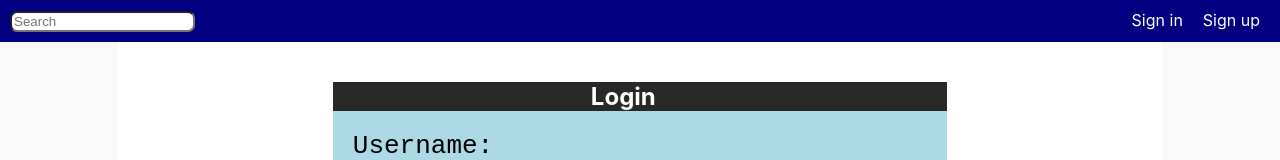
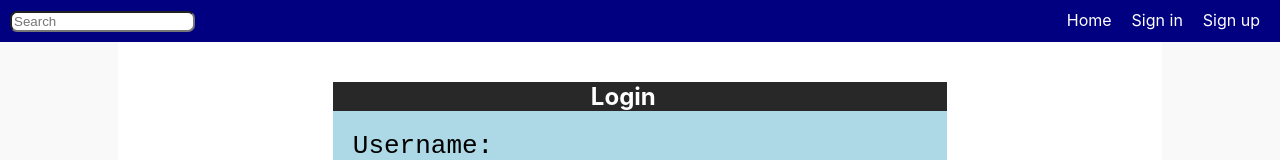
Before and after one commit to luciancahil/Social-Website, a React (Create React App) app: page /login in a window 1280 px wide. Shown: the top 160 px of the page. Built offline with nearby package versions, Linux system fonts and the light colour scheme.

Commit message:
added home button to navbar

```diff
--- a/src/Components/Navbar.component.js
+++ b/src/Components/Navbar.component.js
@@ -58,6 +58,7 @@ class NavBar extends React.Component {
             </div>
 
             <div id = "navlinks">
+                <a href = "/home">Home</a>
                 <a href = {this.state.leftLink}>{this.state.leftText}</a>
                 <a href = "/signup">Sign up</a>
             </div>
```
